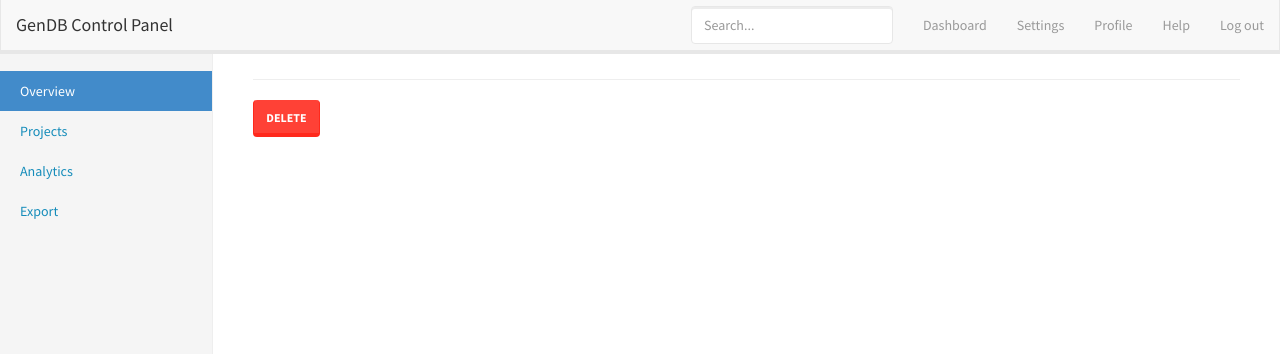
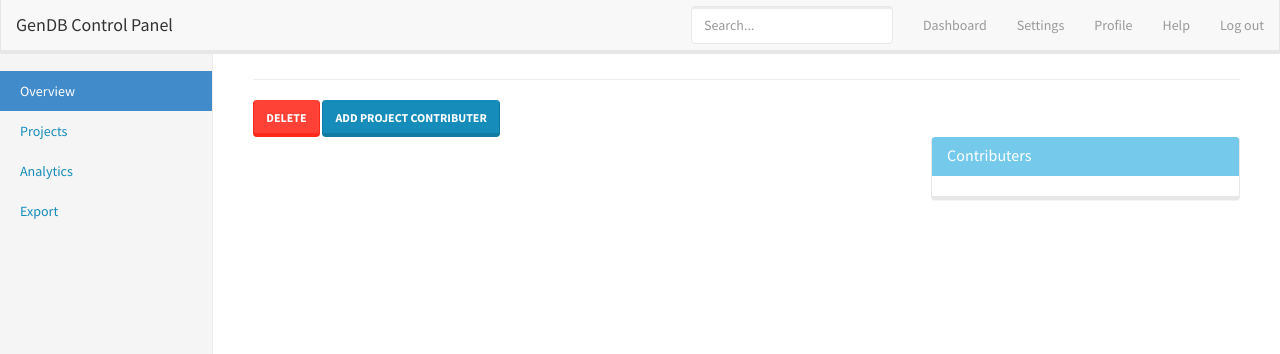
Before and after one commit to vlttnv/gendb, a Flask app: template gendb/templates/projects/project.html in a window 1280 px wide. Shown: the top 354 px of the page. Run offline with Flask 2, Linux system fonts and the light colour scheme; the template is opened without the code that fills it: values that come from a table or form of the project are taken from there, others are empty; parts of the project's set-up code (start-up, migrations or seed data) failed here and were passed over; some libraries are stand-ins or nearby versions.

Commit message:
Working on projects

```diff
--- a/gendb/forms.py
+++ b/gendb/forms.py
@@ -1,7 +1,7 @@
 """Form definitions."""
 
 from flask.ext.wtf import Form
-from wtforms import StringField, PasswordField, TextAreaField
+from wtforms import StringField, PasswordField, TextAreaField, HiddenField
 from wtforms.validators import DataRequired
 
 
@@ -17,5 +17,26 @@ class LoginForm(Form):
 
 
 class AddProjectForm(Form):
-    name = StringField('name', id='name', validators=[DataRequired()])
-    description = TextAreaField('description', id='description', validators=[DataRequired()])
+    name = StringField(
+        'name',
+        id='name',
+        validators=[DataRequired()]
+    )
+    description = TextAreaField(
+        'description',
+        id='description',
+        validators=[DataRequired()]
+    )
+
+
+class AddProjectContributerForm(Form):
+    email = StringField(
+        'name',
+        id='name',
+        validators=[DataRequired()]
+    )
+    project_id = HiddenField(
+        'project_id',
+        id='project_id',
+        validators=[DataRequired()]
+    )
--- a/gendb/templates/projects/project.html
+++ b/gendb/templates/projects/project.html
@@ -3,8 +3,57 @@
 {{ super() }}
 {% endblock %}
 {% block body %}
+<!-- Modal -->
+<div class="modal fade" id="add_project_contributer" tabindex="-1" role="dialog" aria-labelledby="add_project_contributer_lable">
+  <div class="modal-dialog" role="document">
+    <div class="modal-content">
+      <div class="modal-header">
+        <button type="button" class="close" data-dismiss="modal" aria-label="Close"><span aria-hidden="true">&times;</span></button>
+        <h4 class="modal-title" id="add_project_contributer_lable">Add Project Contributer</h4>
+      </div>
+      <div class="modal-body">
+          <form method="POST" action="{{url_for('projects_bp.add_contributer')}}">
+              {{ add_contrib.hidden_tag() }}
+              <div class="form-group">
+                      <input type="text" name="email" value="" class="form-control" id="email" placeholder="User Email Address">
+              </div>
+              {{ add_contrib.project_id() }}
+      </div>
+      <div class="modal-footer">
+        <button type="button" class="btn btn-default" data-dismiss="modal">Close</button>
+        <button type="submit" class="btn btn-primary">Add</button>
+      </div>
+
+          </form>
+    </div>
+  </div>
+</div>
+
 
 {% if g.user.email == project.owner %}
 <a href="{{url_for('projects_bp.delete_project', project_id=project.project_id)}}" class="btn btn-danger">Delete</a>
+<a href="#" class="btn btn-primary" data-toggle="modal" data-target="#add_project_contributer">Add Project Contributer</a>
 {% endif %}
+
+<div class="row">
+    <div class="col-md-8">
+    </div>
+    <div class="col-md-4">
+        <div class="panel panel-info">
+            <div class="panel-heading">
+                <h3 class="panel-title">Contributers</h3>
+            </div>
+            <div>
+                <ul class="list-group">
+                    {% for c in project.contributers %}
+                    <li class="list-group-item">
+                    <span class="badge">14</span>
+                    {{c.email}}
+                    </li>
+                    {% endfor %}
+                </ul>
+            </div>
+        </div>
+    </div>
+</div>
 {% endblock %}
```
Also changed, not shown: gendb/models.py (+7 -0 lines), gendb/views/projects.py (+47 -3 lines), tests/test_general.py (+13 -1 lines).
